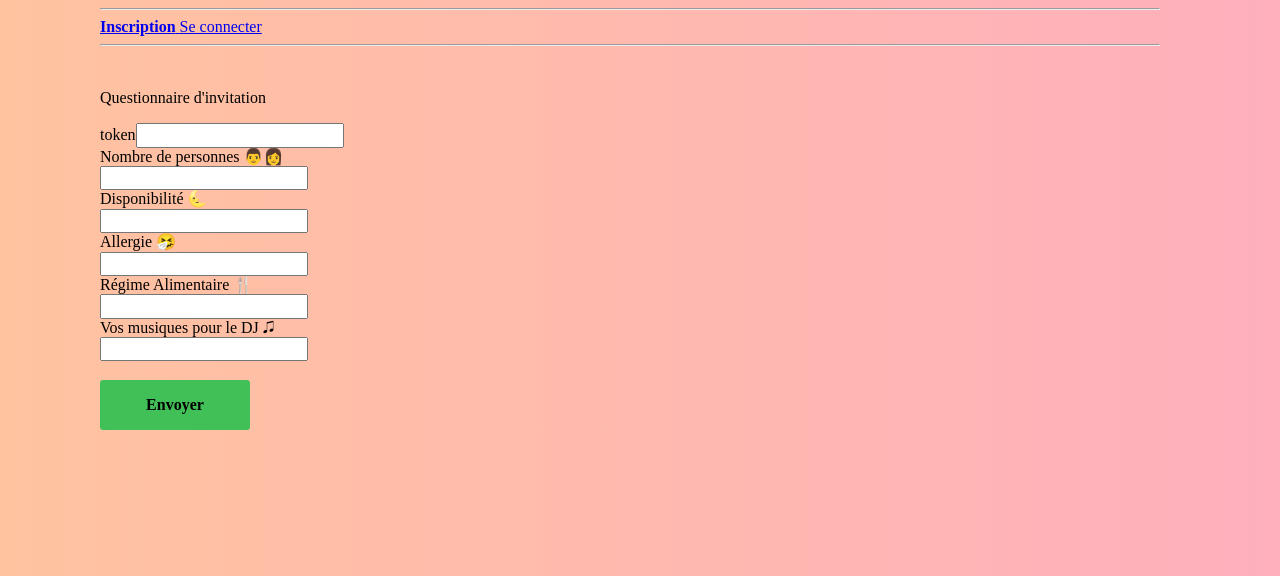
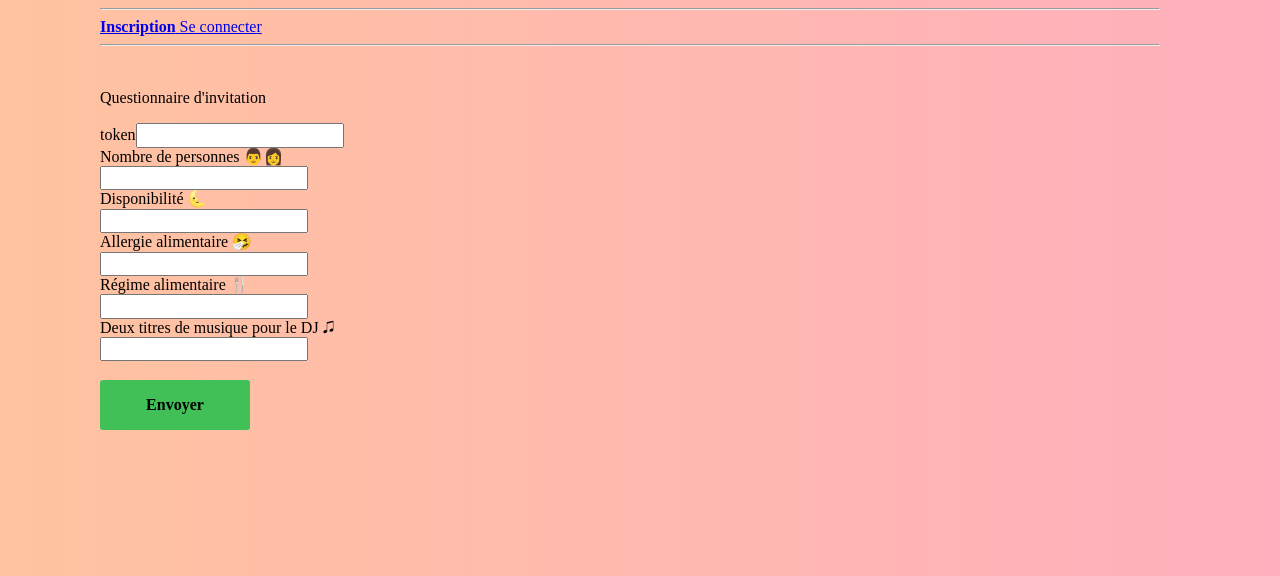
Before and after one commit to Dorian-Guignard/webBirthdaySite, a Symfony app: template templates/guest_question/index.html.twig in a window 1280 px wide. Shown: the top 576 px of the page. Run offline with Twig, Linux system fonts and the light colour scheme; the template is opened without the code that fills it, so the values that code supplies are empty; form fields are guessed from the names that the template uses; some libraries are stand-ins or nearby versions; some web fonts are replaced.

Commit message:
modifSite

```diff
--- a/templates/guest_question/index.html.twig
+++ b/templates/guest_question/index.html.twig
@@ -21,19 +21,19 @@
         </div>
     </div>
     <div class="field">
-        <label class="label">Allergie &#x1F927;</label>
+        <label class="label">Allergie alimentaire &#x1F927;</label>
         <div class="control">
             {{ form_widget(form.allergie, {'attr': {'class': 'input'}}) }}
         </div>
     </div>
     <div class="field">
-        <label class="label">Régime Alimentaire &#x1F374;</label>
+        <label class="label">Régime alimentaire &#x1F374;</label>
         <div class="control">
             {{ form_widget(form.regime, {'attr': {'class': 'input'}}) }}
         </div>
     </div>
      <div class="field">
-        <label class="label">Vos musiques pour le DJ &#x1F39C;</label>
+        <label class="label">Deux titres de musique pour le DJ &#x1F39C;</label>
         <div class="control">
             {{ form_widget(form.playlist, {'attr': {'class': 'input'}}) }}
         </div>
```
Also changed, not shown: templates/user/index.html.twig (+5 -5 lines).
